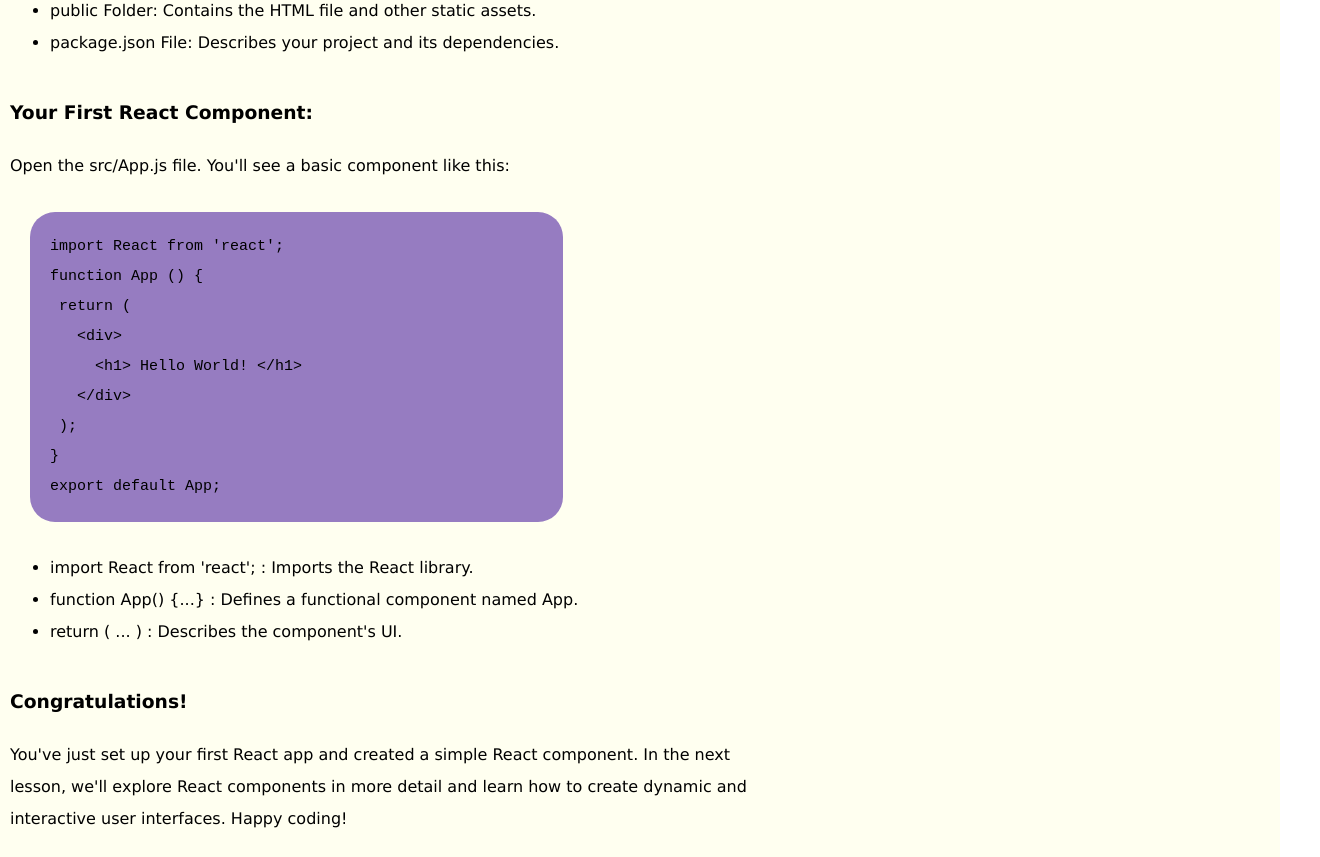
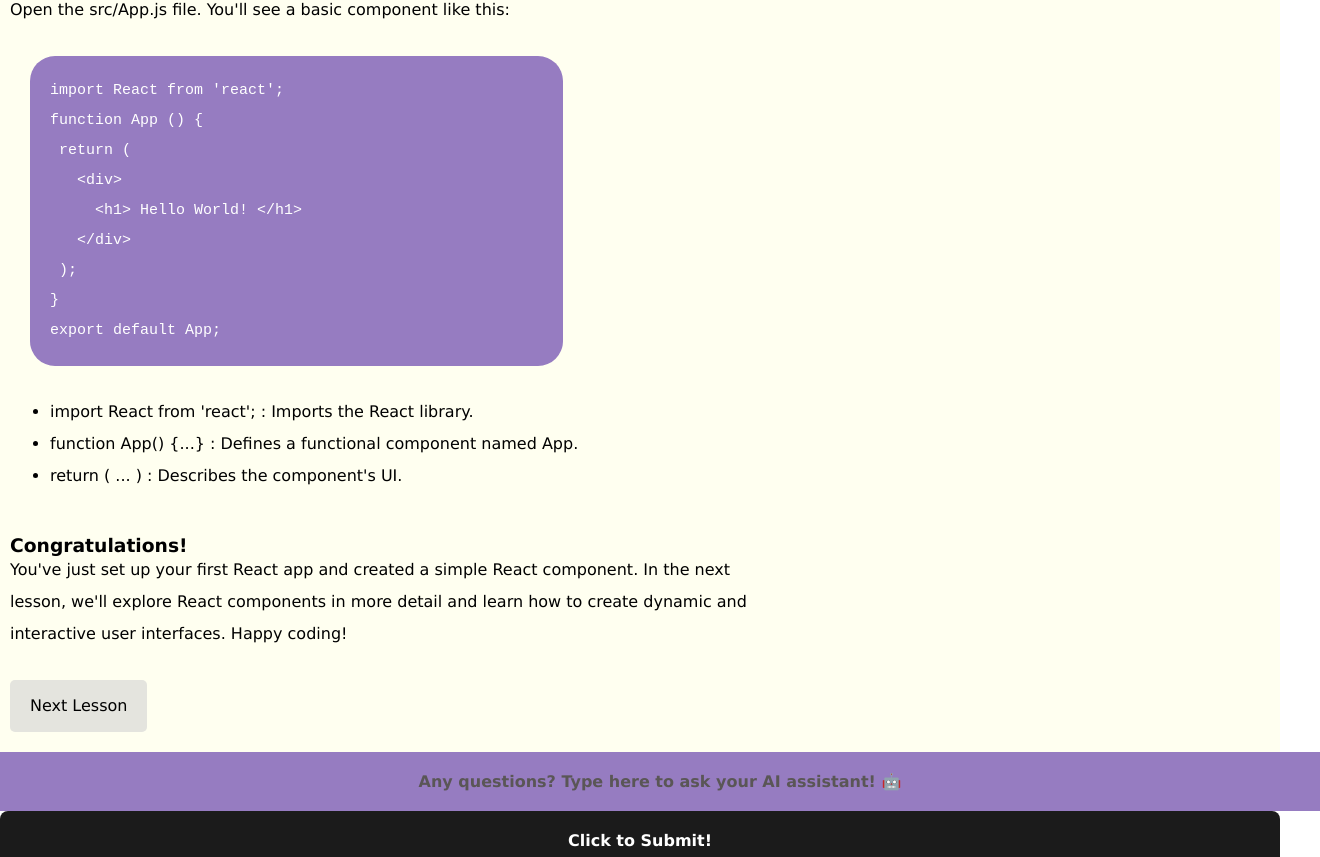
Before and after one commit to anthony-gudiel/reactpedia, a React (Vite) app in the folder app/: page /lesson-1-1 in a window 1280 px wide. Shown: the part 1940-2797 px from the top of the page, 1320 px wide, since content can reach past the window. Built offline with nearby package versions, Linux system fonts and the light colour scheme; what redaxios would draw is missing.

Commit message:
Added ai assistant on first two lessons

```diff
--- a/app/src/App.jsx
+++ b/app/src/App.jsx
@@ -12,9 +12,9 @@ import { LESSON_1_3 } from './pages/content/lesson-1-3';
 import {LESSON_1_2_ANSWERS} from './pages/content/lesson-1-2-answers'
 
 function App() {
+  document.title = 'Learn React!';
   return (
     <div className="App">
-
       <Router>
         <Header />
         <Routes>
--- /dev/null
+++ b/app/src/api/openai.jsx
@@ -0,0 +1,14 @@
+import OpenAI from 'openai';
+
+const openai = new OpenAI({ apiKey: 'key-goes-here' , dangerouslyAllowBrowser: true});
+
+export async function OPENAI(userMessage) {
+  const completion = await openai.chat.completions.create({
+    messages: [
+      { role: "system", content: "You are a helpful assistant." },
+      { role: "user", content: userMessage }
+    ],    model: "gpt-3.5-turbo",
+  });
+
+  return completion.choices[0].message.content;
+}
--- a/app/src/pages/content/lesson-1-1.css
+++ b/app/src/pages/content/lesson-1-1.css
@@ -60,6 +60,7 @@
     font-family: monospace;
     font-size: 15px;
     margin-right: 15px;
+    color: white;
 }
 
 .congratulations{
@@ -69,7 +70,6 @@
 .full-width-button {
     width: 100%;
     border: none;
-    border-radius: 25px;
     padding: 20px;
     font-size: 16px;
     text-decoration: none;
@@ -82,11 +82,13 @@
     transition: background-color 0.3s;
     outline: none;
     font-family: Verdana, Geneva, Tahoma, sans-serif;
+    margin: 0;
+    text-align: center;
 }
 
-.full-width-button:hover {
-    background-color: #666;
-}
+.full-width-button::placeholder {
+    color: rgb(90, 86, 86)
+  }
 
 .lesson-1-button{
     background-color: #E4E4DE;
@@ -144,3 +146,41 @@ a{
     display: inline-block;
     margin-bottom: 20px;
 }
+
+.ai-submit{
+    width: 100%;
+    border: none;
+    padding: 20px;
+    font-size: 16px;
+    text-decoration: none;
+    display: flex;
+    cursor: pointer;
+    font-weight: bold;
+    justify-content: center;
+    background-color: #1b1b1b;
+    color: white;
+    transition: background-color 0.3s;
+    outline: none;
+    font-family: Verdana, Geneva, Tahoma, sans-serif;
+    margin: 0;
+    text-align: center;
+    margin-bottom: -20px;
+}
+
+.ai-submit:hover{
+    background-color: #666;
+}
+
+.ai-response{
+    background-color: #1b1b1b;
+    color: white;
+}
+
+h3{
+    margin-bottom: -10px;
+}
+
+.ai-response h3{
+    margin-left: 20px;
+    margin-top: 20px;
+}
--- a/app/src/pages/content/lesson-1-1.jsx
+++ b/app/src/pages/content/lesson-1-1.jsx
@@ -1,8 +1,26 @@
-import React from 'react'
 import './lesson-1-1.css'
-import { Link } from 'react-router-dom'
+import React, { useState, useEffect } from 'react';
+import { OPENAI } from '../../api/openai'
 
 export const LESSON_1_1 = () => {
+  const [userInput, setUserInput] = useState('');
+  const [apiResponse, setApiResponse] = useState('');
+  const [isLoading, setIsLoading] = useState(false);
+
+
+  const handleInputChange = (event) => {
+    setUserInput(event.target.value);
+  };
+
+  const handleAIResponse = async () => {
+    setIsLoading(true);
+    const response = await OPENAI(userInput);
+    setApiResponse(response);
+    setUserInput('');
+    setIsLoading(false);
+
+  };
+
   return (
     <div className='lesson-1-1'>
       <div className='container'>
@@ -120,12 +138,29 @@ export const LESSON_1_1 = () => {
           <h3>Congratulations!</h3>
           You've just set up your first React app and created a simple React component. In the next lesson, we'll explore React components in more detail and learn how to create dynamic and interactive user interfaces. Happy coding!
         </div>
-        <a class="lesson-1-button" href="./lesson-1-2">Next Lesson</a>
+        <a className="lesson-1-button" href="./lesson-1-2">Next Lesson</a>
       </div>
       </div>
-      <button className='full-width-button'>
-        Any questions? Ask your AI assistant! &#129302;
-      </button>
+      <input
+        type="text"
+        className="full-width-button"
+        placeholder="Any questions? Type here to ask your AI assistant! &#129302;"
+        value={userInput}
+        onChange={handleInputChange}
+      />
+      <button className='ai-submit' onClick={handleAIResponse}>Click to Submit!</button>
+      <div className='ai-response'>
+        <h3>Response will appear here! :</h3>
+        {isLoading ? (
+          <div className='code'>Generating reponse. Please wait a moment...</div>
+        ) : (
+          apiResponse && (
+            <div className='code'>
+              <pre style={{ whiteSpace: 'pre-wrap', fontFamily: 'monospace' }}>{apiResponse}</pre>
+            </div>
+          )
+        )}
+        </div>
     </div>
   )
 }
--- a/app/src/pages/content/lesson-1-2.jsx
+++ b/app/src/pages/content/lesson-1-2.jsx
@@ -1,8 +1,26 @@
-import React from 'react'
 import './lesson-1-1.css'
-import { Link } from 'react-router-dom'
+import React, { useState, useEffect } from 'react';
+import { OPENAI } from '../../api/openai'
 
 export const LESSON_1_2 = () => {
+    const [userInput, setUserInput] = useState('');
+    const [apiResponse, setApiResponse] = useState('');
+    const [isLoading, setIsLoading] = useState(false);
+
+
+    const handleInputChange = (event) => {
+      setUserInput(event.target.value);
+    };
+
+    const handleAIResponse = async () => {
+      setIsLoading(true);
+      const response = await OPENAI(userInput);
+      setApiResponse(response);
+      setUserInput('');
+      setIsLoading(false);
+
+    };
+
   return (
     <div className='lesson-1-1'>
         <div className='container'>
@@ -184,9 +202,26 @@ export const LESSON_1_2 = () => {
                 </div>
             </div>
         </div>
-        <button className='full-width-button'>
-            Any questions? Ask your AI assistant! &#129302;
-        </button>
+        <input
+        type="text"
+        className="full-width-button"
+        placeholder="Any questions? Type here to ask your AI assistant! &#129302;"
+        value={userInput}
+        onChange={handleInputChange}
+      />
+      <button className='ai-submit' onClick={handleAIResponse}>Click to Submit!</button>
+      <div className='ai-response'>
+        <h3>Response will appear here! :</h3>
+        {isLoading ? (
+          <div className='code'>Generating reponse. Please wait a moment...</div>
+          ) : (
+          apiResponse && (
+            <div className='code'>
+              <pre style={{ whiteSpace: 'pre-wrap', fontFamily: 'monospace' }}>{apiResponse}</pre>
+            </div>
+          )
+        )}
+        </div>
     </div>
   )
 }
```
Also changed, not shown: 1 other file (tests, documents, lock files or other folders).
